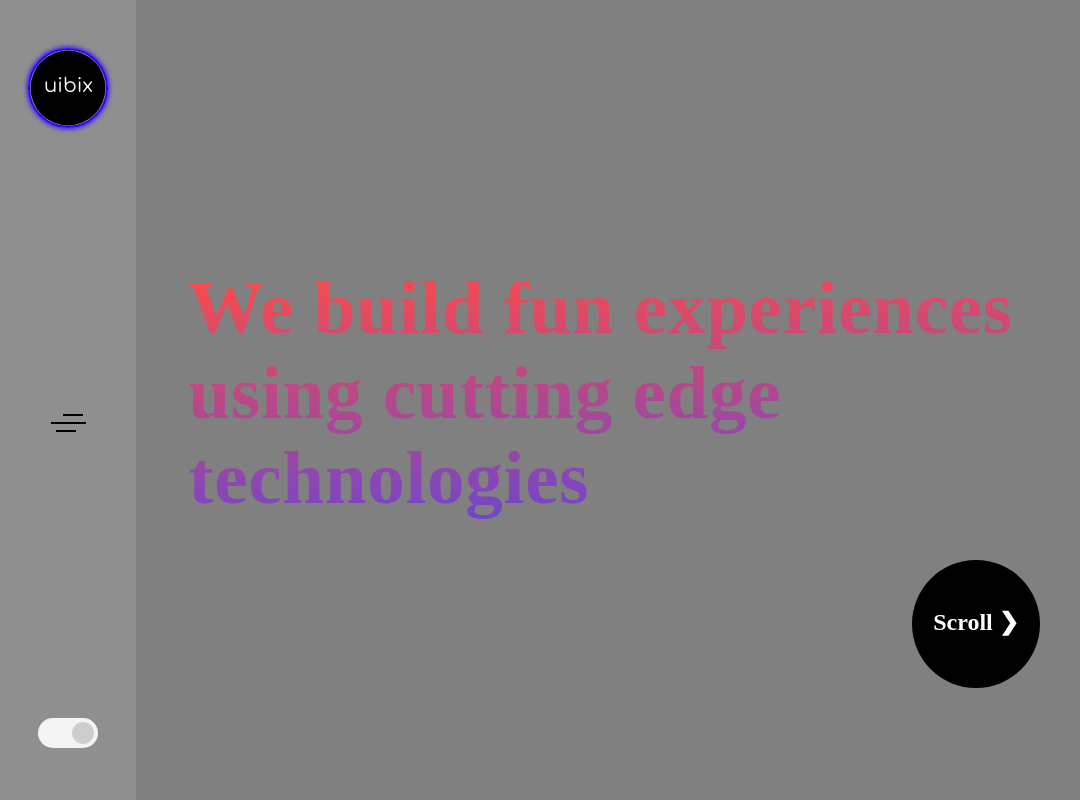
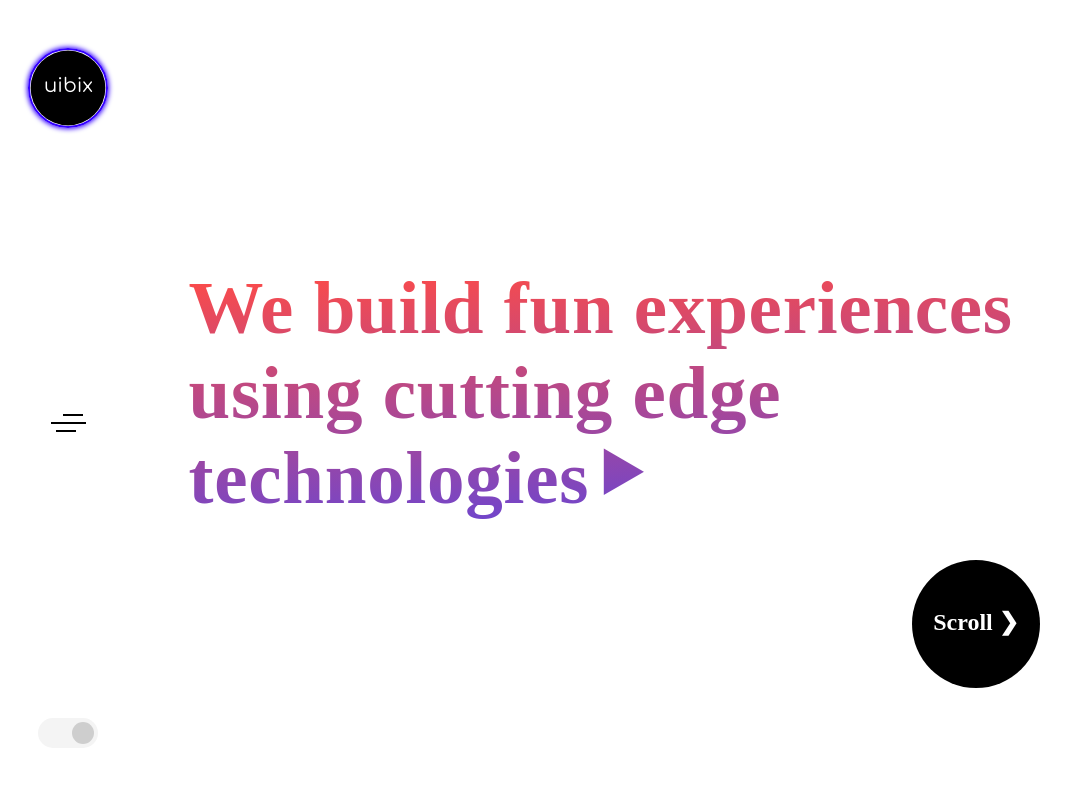
Before and after one commit to codeguyakash/Horizontal-Scrolling, a React (Create React App) app: page / in a window 1280 px wide. Shown: the whole page, without its empty margins (0-1080 px from the left). Built offline with nearby package versions, Linux system fonts and the light colour scheme.

Commit message:
more style

```diff
--- a/src/components/Page.jsx
+++ b/src/components/Page.jsx
@@ -1,7 +1,6 @@
 import React, { useEffect, useState } from 'react'
 
-const Page = ({ title, para, icon, color, textColor }) => {
-  let icons = false;
+const Page = ({ title, para, icon, bgColor, textColor }) => {
   const [isImage, setIsImage] = useState(true)
   useEffect(() => {
     if (icon) {
@@ -13,11 +12,11 @@ const Page = ({ title, para, icon, color, textColor }) => {
   return (
     <>
 
-      <div className='container flex' style={{ backgroundColor: color }}>
+      <div className='container flex' style={{ backgroundColor: bgColor }}>
         <div className='content-div'>
           <div className='content'>
-            {isImage ? "" : <img src={icons} alt="" />}
-            <h1 style={{ color: textColor }}>{title}</h1>
+            {isImage ? "" : <div><img src={icon} alt="icons" /></div>}
+            <h1 style={{ color: textColor }}>{title}&#11208;</h1>
             <h2>{para}</h2>
           </div>
         </div>
--- a/src/components/Screen.jsx
+++ b/src/components/Screen.jsx
@@ -9,12 +9,13 @@ const Screen = () => {
         <>
             <SideNav />
             <div className="main-container">
-                <div className='horizontal-scroll-content'></div>
+
                 <Page title={"We build fun experiences using cutting edge technologies"} color={"gray"} icon={""} />
 
-                <Page title={"About us"} para={"We understand the importance of communication, a good and healthy communication build a better relationship. We've experience of working with startups & unicorns alike. "} icon={"https://bit.ly/41a2Er1"} color={"#464646"} textColor={"#fff"} />
+                <Page title={"About us"} para={"We understand the importance of communication, a good and healthy communication build a better relationship. We've experience of working with startups & unicorns alike. "} icon={"https://bit.ly/41a2Er1"} bgColor={"#464646"} textColor={"#ffffff"} />
 
-                <Page title={"Services"} para={"UIBIX is specialized in UI/UX, Development, Brand strategies web design, marketing and more."} icon={"https://bit.ly/4a7PizW"} color={"#7407e1"} textColor={"#fff"} />
+                <Page title={"Services"} para={"UIBIX is specialized in UI/UX, Development, Brand strategies web design, marketing and more."} icon={"https://bit.ly/4a7PizW"} bgColor={"#7407e1"} textColor={"#ffffff"} />
+
                 {/* <CustomShape/> */}
                 <div id="scroll-btn"> Scroll &#10095; </div>
             </div>
--- a/src/index.css
+++ b/src/index.css
@@ -46,11 +46,11 @@ body::-webkit-scrollbar-thumb {
   height: 100vh;
   backdrop-filter: blur(50px);
   display: flex;
-  /* ---------------------- */
   scroll-snap-align: start;
   justify-self: center;
   align-items: center;
   flex: none;
+  backdrop-filter: blur(40px);
 }
 .content-div {
   width: 56.4375rem;
@@ -97,8 +97,9 @@ h2 {
   right: 0;
   left: 0;
   z-index: 10;
-  background: rgba(255, 255, 255, 0.12);
-  backdrop-filter: blur(40px);
+  backdrop-filter: blur(25px) saturate(150%);
+  -webkit-backdrop-filter: blur(25px) saturate(150%);
+  background-color: rgba(255, 255, 255, 0.4);
 }
 .nav > div > img {
   cursor: pointer;
```
